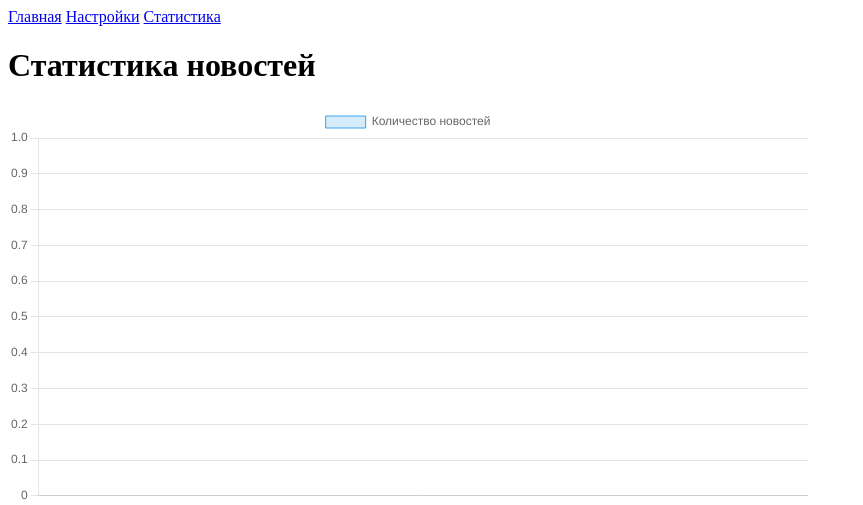
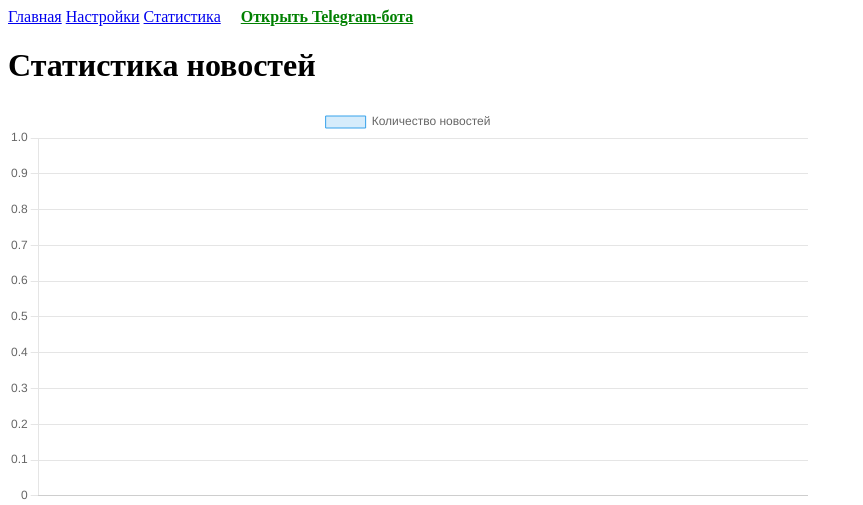
Before and after one commit to therealyou9762/Telegram_bot, a Flask app: page /stats/1 in a window 1280 px wide. Shown: the top 505 px of the page, without its empty margins (0-863 px from the left). Run offline with Flask 3, Linux system fonts and the light colour scheme; data that the repository does not hold is empty; parts of the project's set-up code (start-up, migrations or seed data) failed here and were passed over.

Commit message:
Add link to open Telegram bot in base.html

```diff
--- a/templates/base.html
+++ b/templates/base.html
@@ -11,6 +11,10 @@
         <a href="{{ url_for('index') }}">Главная</a>
         <a href="{{ url_for('settings', user_id=1) }}">Настройки</a>
         <a href="{{ url_for('stats', user_id=1) }}">Статистика</a>
+        <!-- КНОПКА ОТКРЫТЬ БОТА -->
+        <a href="https://t.me/YourBotName" target="_blank" style="margin-left: 16px; color: green; font-weight: bold;">
+            Открыть Telegram-бота
+        </a>
     </nav>
     <main>
         {% block content %}{% endblock %}
```
